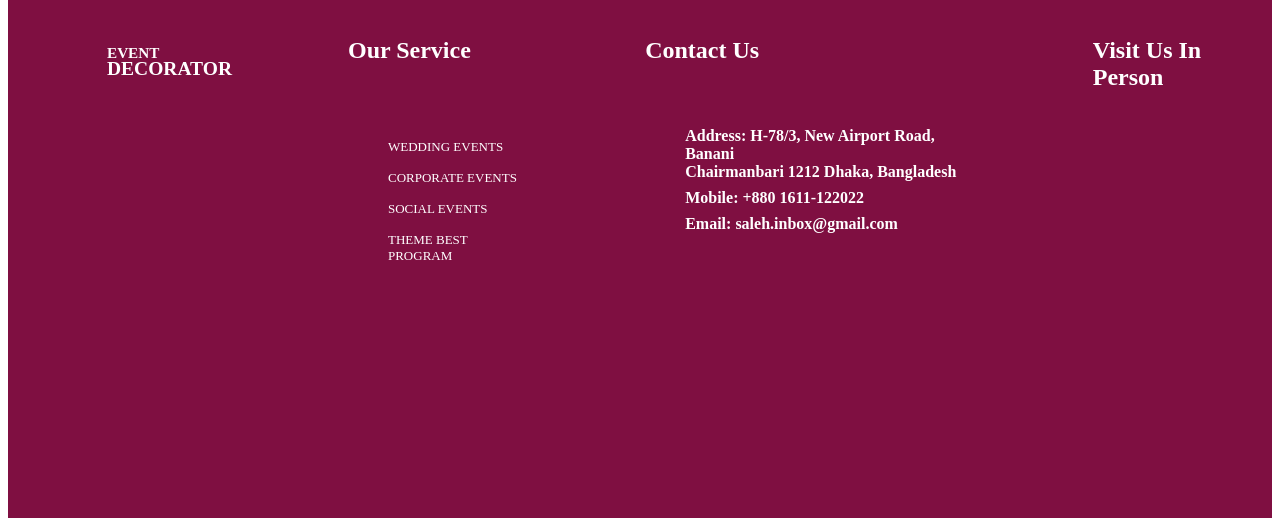
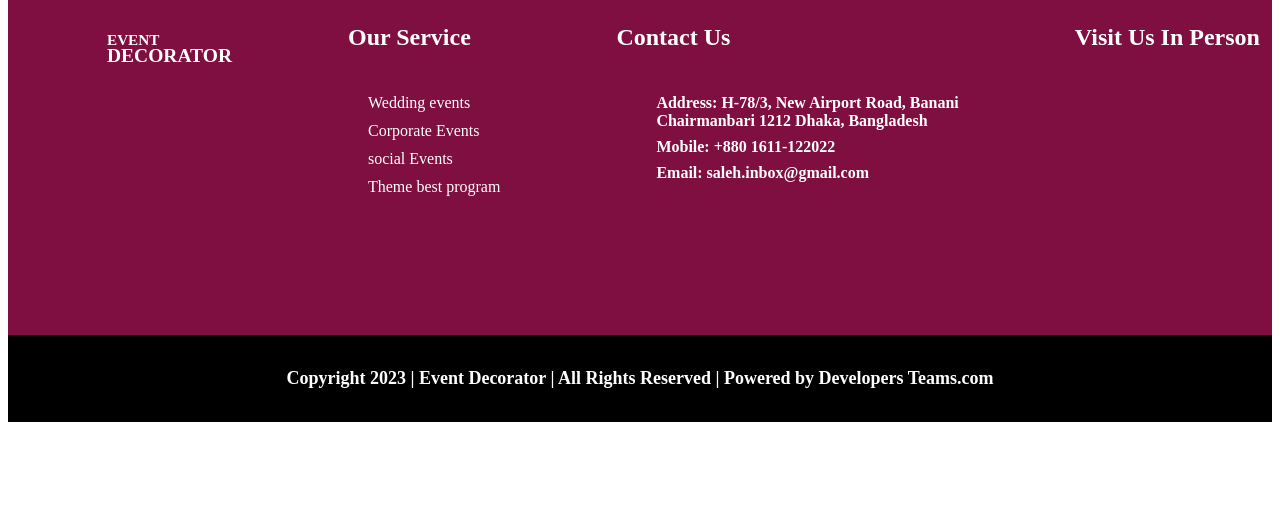
Before and after one commit to sakibhossan/Banner-project-frontend, a plain HTML site: page index.html in a window 1280 px wide. Shown: the part 2317-2843 px from the top of the page. After the commit the page ends 2747 px from the top, so only its background shows below. Drawn offline with nearby package versions, Linux system fonts and the light colour scheme.

```diff
--- a/index.html
+++ b/index.html
@@ -104,10 +104,14 @@
                <div>
                 <h2>Our Service</h2>
                 <ul class="footer-link">
-                  <li>WEDDING EVENTS</li>
-                  <li>CORPORATE EVENTS</li>
-                  <li>SOCIAL EVENTS</li>
-                  <li>THEME BEST PROGRAM</li>
+
+                  <li>Wedding events</li>
+
+                  <li>Corporate Events</li>
+
+                  <li>social Events</li>
+
+                <li>Theme best program</li>
                 </ul>
                </div>
                <div>
@@ -126,6 +130,9 @@
                 <h2>Visit Us In Person</h2>
                </div>
 
+             </footer>
+             <footer class="last-footer">
+              <h3>Copyright 2023 | Event Decorator | All Rights Reserved | Powered by Developers Teams.com</h3>
              </footer>
 
 
--- a/style.css
+++ b/style.css
@@ -1,14 +1,24 @@
 
-main{
+/* main{
     width: 100%;
     margin: auto;
 
+} */
+body{
+    margin-top: -5px;
+    /* display: block; */
+
+
+
+}
+::-webkit-scrollbar {
+    display: none;
 }
 .headerArea{
 
     height: 120px;
     background-color: #7e1041;
-    /* text-align: center; */
+
     padding-top: 60px;
     color: white;
     font-size: small;
@@ -47,13 +57,7 @@ color: #db2a2a;
 }
 #firstImg{
     height: 500px;
-    /* position: absolute; */
-    /* margin-top: 0; */
-    /* width: 1503px; */
-    /* margin-bottom: 0; */
 
-
-    /* padding-top: 13px; */
     width: 100%;
 
 }
@@ -92,7 +96,6 @@ p{
 
     display: flex;
 
-    /* grid-template-columns: repeat(1, 4); */
     display: inline-block;
     position: relative;
     margin-top: -50px;
@@ -121,7 +124,7 @@ border: none;
     position: relative;
     margin-top: -25px;
     padding-top: 5px ;
-    /* height: 5px; */
+
 
 }
 .btn-img button:hover{
@@ -137,7 +140,7 @@ border: none;
 .modernTitle{
     margin: center;
     padding-top: 30px;
-    /* font-weight: 700; */
+
     color: darkgray;
 
 
@@ -166,7 +169,7 @@ border: none;
     position: absolute;
     margin-top: -64px;
     padding: 10px 48px 10px 48px;
-    /* padding-right: 55px; */
+
    border: none;
    background-color: #7f0f41;
    color: white;
@@ -186,7 +189,7 @@ border: none;
     font-size: small;
     line-height: 0.0;
     padding-top: 20px;
-    /* padding-left: 730px; */
+
 
 
 }
@@ -194,7 +197,7 @@ border: none;
     display: flex;
   gap: 116px;
  padding-left: 99px;
-height: 500px;
+height: 350px;
  background-color: #7f0f41;
  color: white;
  margin-top: -24px;
@@ -207,14 +210,16 @@ font-style: normal;
 }
 .footer-link{
     list-style: none;
-  padding-top: 15px;
-  margin-block-start: 45px;
+
+  margin-block-start: 35px;
+  margin-left: -20px;
 
 
 }
 .footer-link li{
-    margin-top: 15px;
-    font-size: small;
+    margin-top: 2px;
+    font-size: medium;
+    padding-top: 8px;
 
 }
 .footer-link li:hover{
@@ -224,11 +229,24 @@ font-style: normal;
 
 .contact-us{
     list-style: none;
-    margin-top: 55px;
+    margin-top: 35px;
     font-size: medium;
 
 }
 .contact-us li{
-    /* display: block; */
+
     padding-top: 8px;
 }
+.last-footer{
+    background-color: black;
+    color: white;
+
+    margin-top: -20px;
+    padding: 15px  15px;
+    text-align: center;
+
+
+}
+.last-footer h3{
+    font-size: large;
+}
```
Also changed, not shown: photos/6ur3_okz9_211126.jpg (added).
